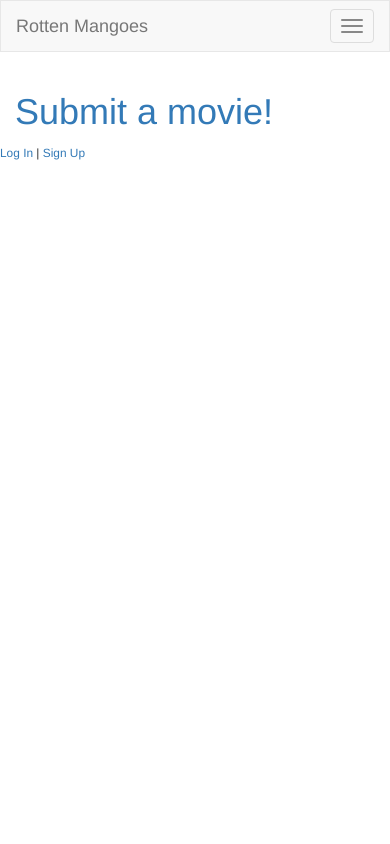
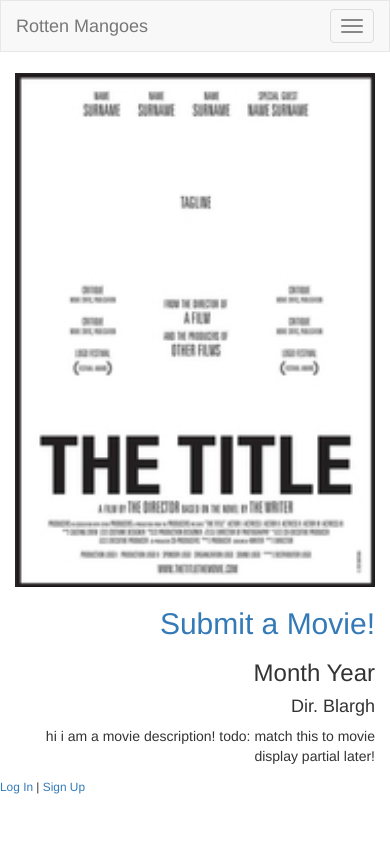
Before and after one commit to Derya/Rotten-Mangoes, a Rails app: page / in a window 390 px wide. Run offline with Rails 7, Linux system fonts and the light colour scheme; data that the repository does not hold is empty; style sheets or scripts are compiled from the project's sources; some libraries are stand-ins or nearby versions.

Commit message:
styling on movie index page displaying left and right view with columns working.

```diff
--- a/app/assets/stylesheets/application.scss
+++ b/app/assets/stylesheets/application.scss
@@ -16,15 +16,30 @@
 
 
 
+/*MOVIE INDEX PAGE */
+/* set text align for two alignments of movie display*/
+.movie-holder.left{
+  text-align: left;
+}
+.movie-holder.right{
+  text-align: right;
+}
+/* this makes the image expand to take up the space in the column holding it */
+.movie-holder img{
+  width:100%;
+}
+/*END MOVIE INDEX PAGE*/
+
+
+
+
+/* NAVBAR */
 .navbar-nav.nav li:hover {
   /*TODO*/
   background-color:grey;
 }
 
-.movie-holder img {
-  float:left;
-}
-
 .navbar .duration-search {
   max-width: 100px;
 }
+/* END NAVBAR */
--- a/app/views/layouts/_header.html.erb
+++ b/app/views/layouts/_header.html.erb
@@ -14,10 +14,8 @@
     <!-- Collect the nav links, forms, and other content for toggling -->
     <div class="collapse navbar-collapse" id="bs-example-navbar-collapse-1">
       <ul class="nav navbar-nav">
-        <li><a href="#">foo</a></li>
-        <li><a href="#">bar</a></li>
-        <li><a href="#">double</a></li>
-        <li><a href="#">triple</a></li>
+        <li><a href="<%=new_movie_path%>">Submit</a></li>
+        <li><a href="#">Profile</a></li>
       </ul>
       <%= form_tag(movies_search_path, method: "get", class: "navbar-form navbar-right", role: "search") do %>
         <div class="form-group">
--- /dev/null
+++ b/app/views/movies/_new_movie_display.html.erb
@@ -0,0 +1,12 @@
+
+
+<div class="movie-holder left col-md-6 col-sm-12">
+</div>
+
+<div class="movie-holder right col-md-6 col-sm-12">
+  <img src="/thumb_movie-poster-template.jpg" class="img-responsive"/>
+  <h2><a href="<%= new_movie_path %>">Submit a Movie!</a></h2>
+  <h3>Month Year</h3>
+  <h4>Dir. Blargh</h4>
+  <p>hi i am a movie description! todo: match this to movie display partial later!</p>
+</div>
--- a/app/views/movies/index.html.erb
+++ b/app/views/movies/index.html.erb
@@ -1,11 +1,13 @@
 
 <main class="container">
-  <h1><%= link_to "Submit a movie!", new_movie_path %></h1>
+
+  <% @movies.each_slice(2) do |movie_pair| %>
+    <div class="row">
+      <%= render partial: "movie_display", locals: {movie_pair: movie_pair} %>
+    </div>
+  <% end %>
   <div class="row">
-    <% @movies.each do |movie| %>
-      <div class="movie-holder col-md-6 col-sm-12">
-        <%= render partial: "movie_display", locals: {movie: movie} %>
-      </div>
-    <% end %>
+    <%= render partial: "new_movie_display" %>
   </div>
+
 </main>
```
Also changed, not shown: app/views/movies/_movie_display.html.erb (+38 -10 lines), public/movie-poster-template.jpg (added), public/thumb_movie-poster-template.jpg (added), 6 other files.
